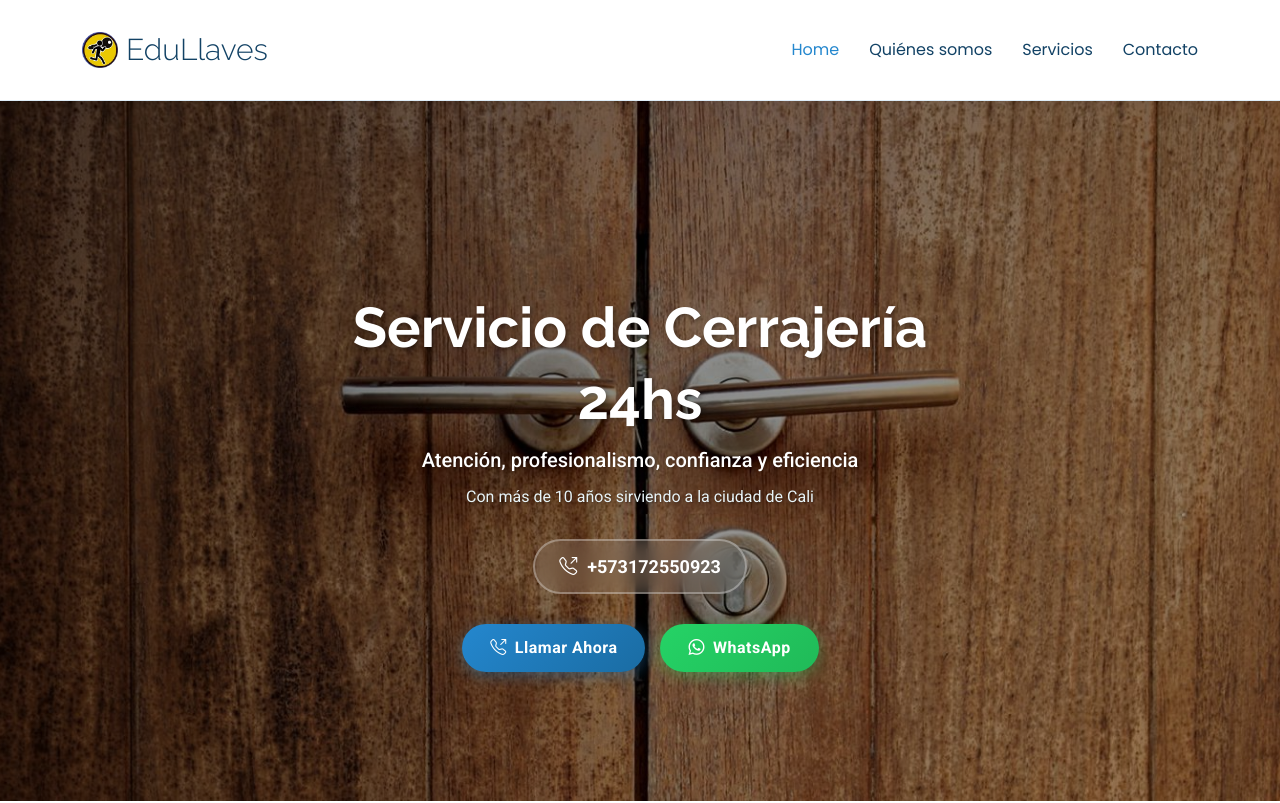
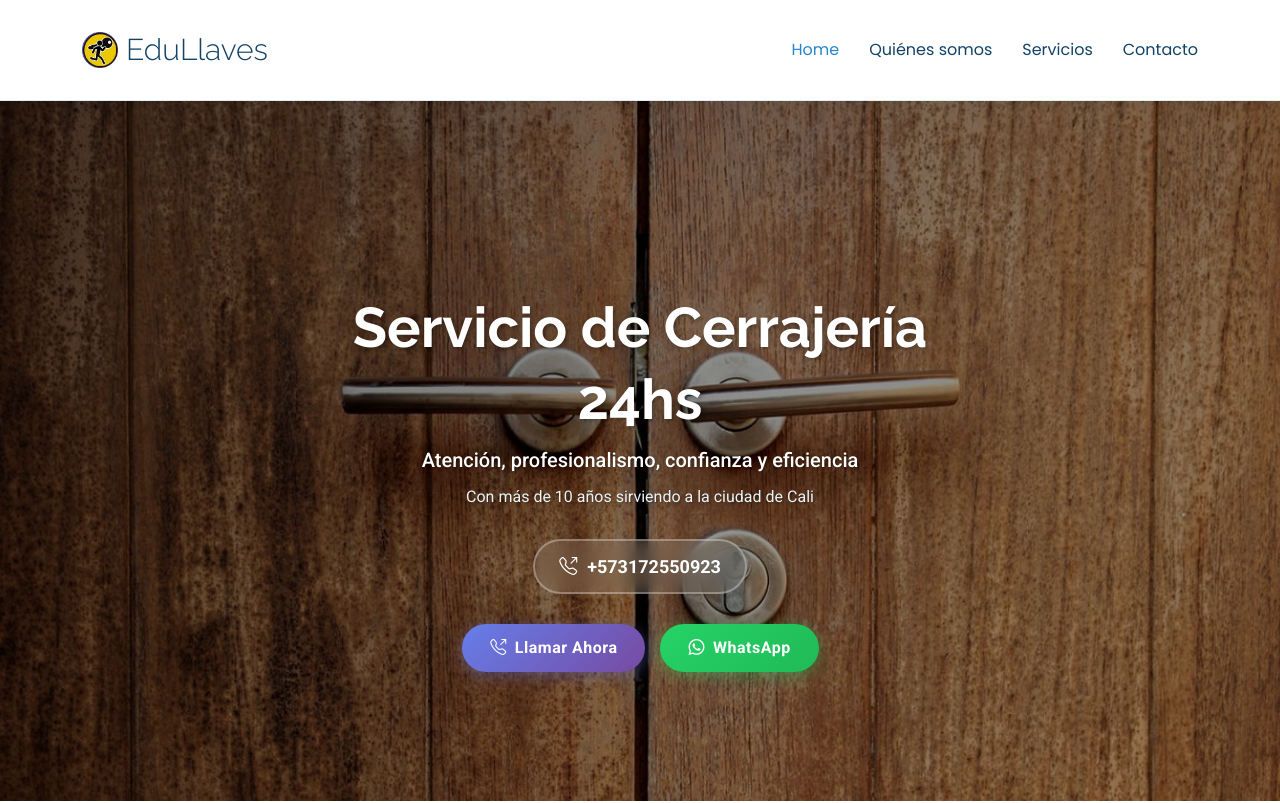
Before and after one commit to robrojas/edullaves.github.io, a plain HTML site: page index.html in a window 1280 px wide. Shown: the top 803 px of the page. Drawn offline with Linux system fonts and the light colour scheme.

Commit message:
Revert previous changes.

```diff
--- a/assets/css/main.css
+++ b/assets/css/main.css
@@ -925,7 +925,7 @@ section,
   align-items: center;
   gap: 8px;
   color: #fff;
-  background: linear-gradient(135deg, #2487ce 0%, #1a6ca3 100%);
+  background: linear-gradient(135deg, #667eea 0%, #764ba2 100%);
   font-weight: 600;
   font-size: 16px;
   letter-spacing: 0.5px;
@@ -934,14 +934,14 @@ section,
   transition: all 0.3s ease;
   margin-top: 0;
   border: none;
-  box-shadow: 0 4px 15px rgba(36, 135, 206, 0.4);
+  box-shadow: 0 4px 15px rgba(102, 126, 234, 0.4);
   text-decoration: none;
 }
 
 .hero .btn-get-started:hover {
   transform: translateY(-3px);
-  box-shadow: 0 6px 20px rgba(36, 135, 206, 0.6);
-  background: linear-gradient(135deg, #1a6ca3 0%, #2487ce 100%);
+  box-shadow: 0 6px 20px rgba(102, 126, 234, 0.6);
+  background: linear-gradient(135deg, #764ba2 0%, #667eea 100%);
   color: #fff;
 }
 
```
